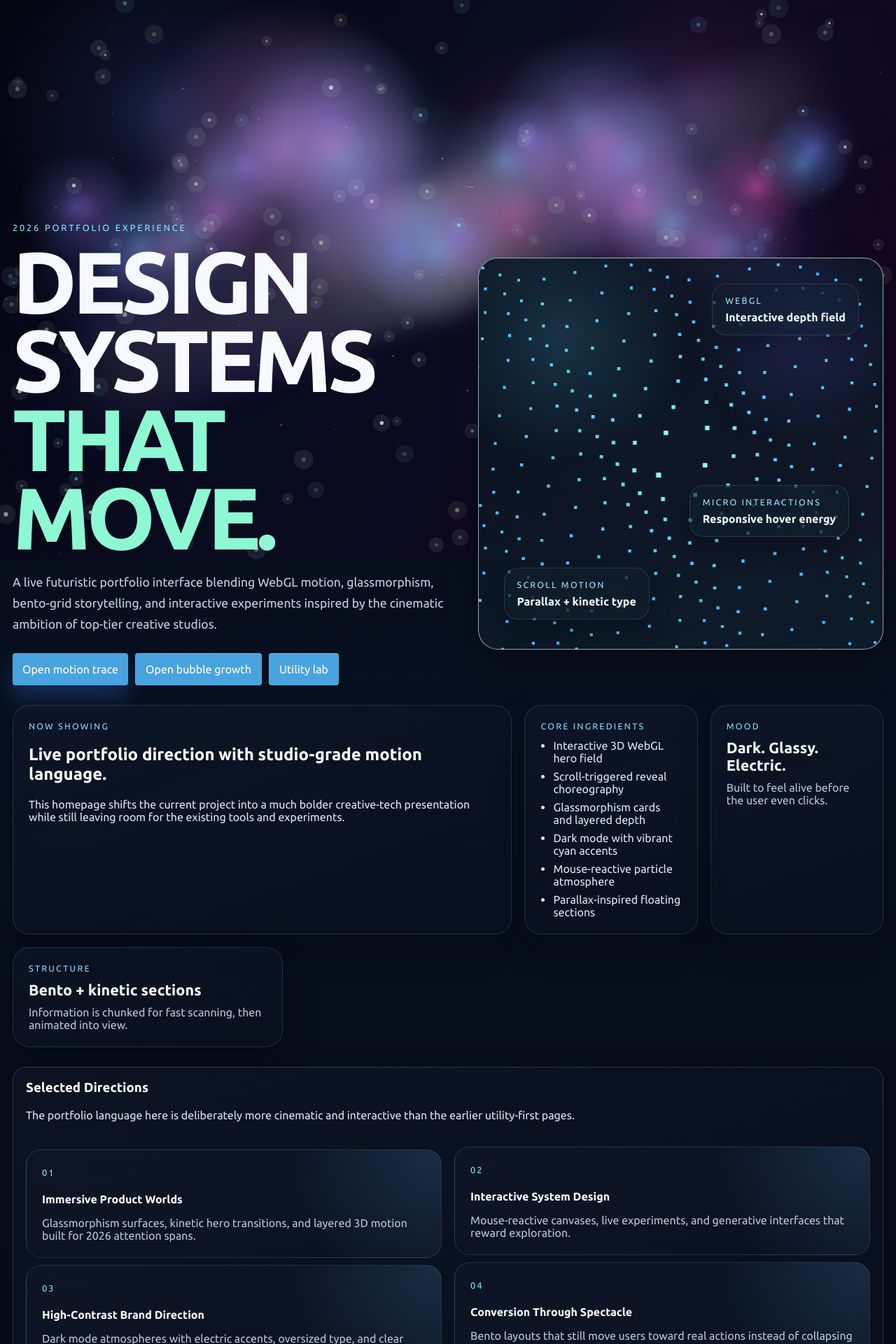
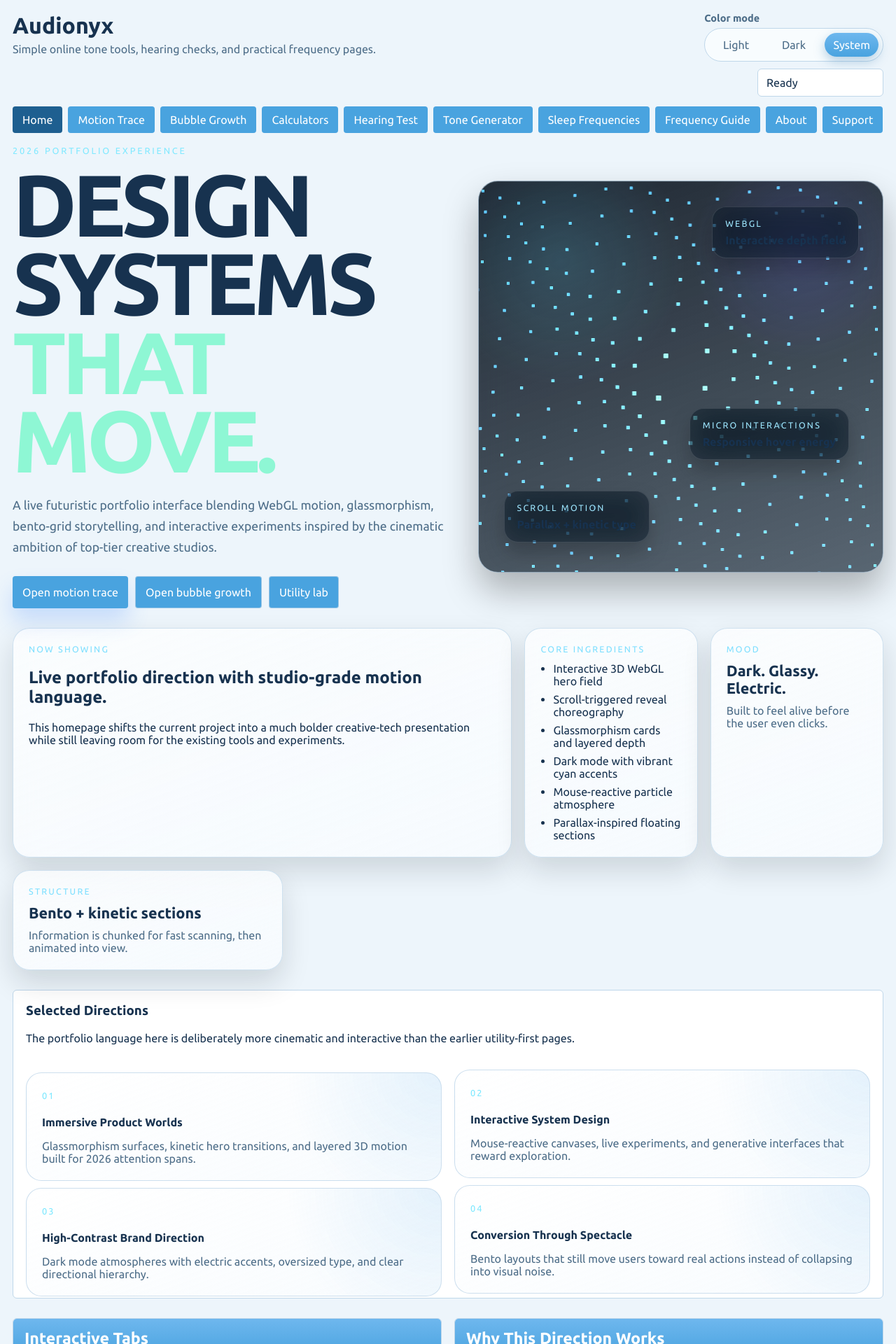
Before and after one commit to meruvav/Audionyx.org, a React (Vite) app: page / in a window 1280 px wide. Shown: the top 1920 px of the page at 70% size. Built offline with nearby package versions, Linux system fonts and the light colour scheme; no server answers.

Commit message:
Remove live galaxy background

```diff
--- a/src/pages/HomePage.jsx
+++ b/src/pages/HomePage.jsx
@@ -1,7 +1,6 @@
 import { useEffect, useState } from 'react';
 import { Link } from 'react-router-dom';
 import Panel from '../components/Panel';
-import ParticleOverlay from '../components/ParticleOverlay';
 import SeoBlock from '../components/SeoBlock';
 import WebGLHeroCanvas from '../components/WebGLHeroCanvas';
 
@@ -44,8 +43,6 @@ export default function HomePage() {
 
   return (
     <div className="portfolio-shell">
-      <ParticleOverlay />
-
       <section className="portfolio-hero" style={{ '--hero-shift': `${Math.min(scrollY * 0.12, 44)}px` }}>
         <div className="hero-copy">
           <p className="hero-kicker">2026 portfolio experience</p>
--- a/src/styles.css
+++ b/src/styles.css
@@ -29,16 +29,13 @@ html, body, #root { min-height: 100%; }
 body {
   margin: 0;
   font-family: 'Ubuntu', sans-serif;
-  background:
-    radial-gradient(circle at top, rgba(55, 93, 170, 0.18), transparent 28%),
-    radial-gradient(circle at 80% 20%, rgba(140, 76, 193, 0.16), transparent 22%),
-    linear-gradient(180deg, #030510, #07101f 45%, #040712 100%);
-  color: #edf5ff;
+  background: var(--bg);
+  color: var(--ink);
 }
 button, input, textarea, select {
   font: inherit;
 }
-a { color: #d7e8ff; }
+a { color: var(--blue-4); }
 button {
   border: none;
   cursor: pointer;
@@ -59,7 +56,7 @@ button {
   inset: 0;
   pointer-events: none;
   z-index: 0;
-  opacity: 1;
+  opacity: 0.82;
 }
 .site-shell {
   max-width: 1400px;
@@ -68,37 +65,20 @@ button {
   position: relative;
   z-index: 1;
 }
-.site-shell::before {
-  content: '';
-  position: fixed;
-  inset: 0;
-  background:
-    linear-gradient(180deg, rgba(3, 6, 16, 0.18), rgba(3, 6, 16, 0.38)),
-    radial-gradient(circle at 50% 18%, rgba(255, 255, 255, 0.04), transparent 32%);
-  pointer-events: none;
-  z-index: -1;
-}
 .site-header {
   display: flex;
   justify-content: space-between;
   align-items: flex-start;
   gap: 16px;
   margin-bottom: 14px;
-  padding: 18px 20px;
-  border: 1px solid rgba(198, 217, 244, 0.16);
-  border-radius: 24px;
-  background: linear-gradient(180deg, rgba(10, 18, 32, 0.78), rgba(11, 20, 35, 0.62));
-  box-shadow: 0 20px 42px rgba(2, 6, 14, 0.28);
-  backdrop-filter: blur(18px);
 }
 .site-header h1 {
   margin: 0;
   font-size: 2rem;
-  color: #f4f8ff;
 }
 .site-tagline {
   margin: 6px 0 0;
-  color: #b8c7dc;
+  color: var(--muted);
 }
 .header-controls {
   display: flex;
@@ -114,29 +94,28 @@ button {
 .theme-mode span {
   font-size: 0.9rem;
   font-weight: 700;
-  color: #afc0d9;
+  color: var(--muted);
 }
 .theme-mode-toggle {
   display: inline-grid;
   grid-template-columns: repeat(3, minmax(0, 1fr));
   gap: 6px;
   padding: 6px;
-  border: 1px solid rgba(186, 208, 240, 0.22);
+  border: 1px solid var(--border);
   border-radius: 999px;
-  background: rgba(9, 19, 34, 0.6);
-  backdrop-filter: blur(16px);
+  background: color-mix(in srgb, var(--soft) 84%, var(--panel) 16%);
 }
 .theme-toggle-btn {
   padding: 8px 12px;
   border-radius: 999px;
   background: transparent;
-  color: #b4c2d8;
+  color: var(--muted);
   border: none;
   transition: background 160ms ease, color 160ms ease, transform 160ms ease;
 }
 .theme-toggle-btn:hover {
-  background: rgba(84, 165, 255, 0.18);
-  color: #fff;
+  background: color-mix(in srgb, var(--blue-2) 18%, transparent);
+  color: var(--ink);
 }
 .theme-toggle-btn.active {
   background: linear-gradient(180deg, var(--blue-1), var(--blue-2));
@@ -144,25 +123,22 @@ button {
   box-shadow: 0 6px 16px color-mix(in srgb, var(--blue-3) 35%, transparent);
 }
 .status {
-  background: rgba(10, 20, 38, 0.64);
-  border: 1px solid rgba(186, 208, 240, 0.22);
+  background: var(--panel);
+  border: 1px solid var(--border);
   padding: 10px 12px;
-  border-radius: 16px;
+  border-radius: 6px;
   min-width: 180px;
-  color: #eef5ff;
-  backdrop-filter: blur(18px);
 }
 .visitor-count {
   margin-top: 22px;
   padding: 14px 16px;
-  border: 1px solid rgba(186, 208, 240, 0.2);
-  border-radius: 18px;
-  background: linear-gradient(180deg, rgba(16, 27, 48, 0.8), rgba(10, 18, 34, 0.72));
-  color: #b0c3dd;
-  backdrop-filter: blur(18px);
+  border: 1px solid var(--border);
+  border-radius: 6px;
+  background: linear-gradient(180deg, var(--soft), color-mix(in srgb, var(--soft) 70%, var(--panel) 30%));
+  color: var(--muted);
 }
 .visitor-count strong {
-  color: #f3f8ff;
+  color: var(--ink);
 }
 .portfolio-hero {
   position: relative;
@@ -201,7 +177,7 @@ button {
   margin: 22px 0 0;
   font-size: 1.1rem;
   line-height: 1.7;
-  color: #c4d2e6;
+  color: var(--muted);
 }
 .hero-cta-row {
   margin-top: 26px;
@@ -216,8 +192,8 @@ button {
   box-shadow: 0 18px 30px rgba(77, 144, 255, 0.24);
 }
 .hero-secondary {
-  background: rgba(13, 23, 38, 0.52);
-  border: 1px solid rgba(195, 215, 241, 0.2);
+  background: color-mix(in srgb, var(--panel) 62%, transparent);
+  border: 1px solid color-mix(in srgb, var(--border) 70%, transparent);
   backdrop-filter: blur(16px);
 }
 .hero-stage {
@@ -267,11 +243,11 @@ button {
 .bento-card {
   padding: 22px;
   border-radius: 24px;
-  border: 1px solid rgba(198, 217, 244, 0.14);
+  border: 1px solid color-mix(in srgb, var(--border) 75%, transparent);
   background:
-    linear-gradient(160deg, rgba(14, 23, 40, 0.72), rgba(11, 19, 34, 0.56));
+    linear-gradient(160deg, color-mix(in srgb, var(--panel) 72%, transparent), color-mix(in srgb, var(--soft) 88%, transparent));
   backdrop-filter: blur(18px);
-  box-shadow: 0 18px 40px rgba(4, 10, 18, 0.34);
+  box-shadow: 0 18px 40px rgba(8, 19, 31, 0.14);
   transition: transform 180ms ease, box-shadow 180ms ease, border-color 180ms ease;
 }
 .bento-card:hover,
@@ -302,7 +278,7 @@ button {
 .bento-card-stat span {
   display: block;
   margin-top: 10px;
-  color: #b9c7db;
+  color: var(--muted);
 }
 .portfolio-project-grid {
   display: grid;
@@ -312,12 +288,11 @@ button {
 .portfolio-project-card {
   padding: 22px;
   border-radius: 22px;
-  border: 1px solid rgba(198, 217, 244, 0.14);
+  border: 1px solid color-mix(in srgb, var(--border) 78%, transparent);
   background:
     radial-gradient(circle at top right, rgba(110, 183, 238, 0.16), transparent 36%),
-    linear-gradient(160deg, rgba(14, 23, 40, 0.74), rgba(11, 19, 34, 0.62));
+    linear-gradient(160deg, color-mix(in srgb, var(--panel) 72%, transparent), color-mix(in srgb, var(--soft) 88%, transparent));
   transition: transform 200ms ease, box-shadow 200ms ease, border-color 200ms ease;
-  backdrop-filter: blur(18px);
 }
 .portfolio-project-card span {
   color: #7ce8ff;
@@ -329,7 +304,7 @@ button {
   margin-bottom: 8px;
 }
 .portfolio-project-card p {
-  color: #b9c7db;
+  color: var(--muted);
   margin-bottom: 0;
 }
 .portfolio-panel-stack {
@@ -364,11 +339,10 @@ button {
   grid-template-columns: minmax(220px, 320px) 1fr;
   gap: 18px;
   align-items: center;
-  background: linear-gradient(135deg, rgba(12, 22, 38, 0.82), rgba(10, 18, 32, 0.66));
-  border: 1px solid rgba(198, 217, 244, 0.16);
-  border-radius: 18px;
+  background: linear-gradient(135deg, var(--panel), var(--soft));
+  border: 1px solid var(--border);
+  border-radius: 8px;
   overflow: hidden;
-  backdrop-filter: blur(18px);
 }
 .frequency-visual-copy {
   padding: 22px;
@@ -378,14 +352,14 @@ button {
   text-transform: uppercase;
   letter-spacing: 0.12em;
   font-size: 0.78rem;
-  color: #8fd7ff;
+  color: var(--blue-3);
 }
 .frequency-visual-copy h3 {
   margin: 0 0 10px;
 }
 .frequency-visual-copy p:last-child {
   margin-bottom: 0;
-  color: #b9c7db;
+  color: var(--muted);
 }
 .frequency-visual-frame {
   min-height: 320px;
@@ -419,11 +393,10 @@ button {
 }
 .calc-shell,
 .calc-intro-card {
-  background: linear-gradient(160deg, rgba(14, 23, 40, 0.74), rgba(11, 19, 34, 0.62));
-  border: 1px solid rgba(198, 217, 244, 0.16);
-  border-radius: 18px;
+  background: var(--panel);
+  border: 1px solid var(--border);
+  border-radius: 8px;
   overflow: hidden;
-  backdrop-filter: blur(18px);
 }
 .calc-shell {
   padding: 16px;
@@ -431,16 +404,16 @@ button {
 }
 .calc-display-wrap {
   padding: 14px;
-  border-radius: 14px;
-  background: linear-gradient(180deg, rgba(18, 31, 52, 0.84), rgba(12, 24, 42, 0.84));
-  border: 1px solid rgba(198, 217, 244, 0.16);
+  border-radius: 8px;
+  background: linear-gradient(180deg, color-mix(in srgb, var(--soft) 86%, var(--panel) 14%), var(--soft));
+  border: 1px solid var(--border);
   margin-bottom: 14px;
 }
 .calc-display-label {
   font-size: 0.8rem;
   text-transform: uppercase;
   letter-spacing: 0.12em;
-  color: #9eb7d8;
+  color: var(--muted);
   margin-bottom: 8px;
 }
 .calc-display {
@@ -459,20 +432,20 @@ button {
 }
 .calc-key {
   min-height: 50px;
-  border-radius: 12px;
-  border: 1px solid rgba(198, 217, 244, 0.14);
-  background: rgba(20, 34, 56, 0.74);
-  color: #eff6ff;
+  border-radius: 8px;
+  border: 1px solid var(--border);
+  background: var(--soft);
+  color: var(--ink);
   font-weight: 700;
 }
 .calc-key.action {
-  background: rgba(52, 122, 211, 0.42);
+  background: color-mix(in srgb, var(--blue-2) 16%, var(--soft));
 }
 .calc-key.number {
-  background: rgba(17, 29, 48, 0.88);
+  background: color-mix(in srgb, var(--panel) 65%, var(--soft) 35%);
 }
 .calc-key:hover {
-  background: rgba(77, 157, 255, 0.34);
+  background: color-mix(in srgb, var(--blue-1) 28%, var(--soft));
 }
 .calc-intro-card {
   padding: 20px;
@@ -538,30 +511,16 @@ button {
   gap: 8px;
   flex-wrap: wrap;
   margin-bottom: 18px;
-  padding: 10px 12px;
-  border: 1px solid rgba(198, 217, 244, 0.14);
-  border-radius: 22px;
-  background: rgba(7, 14, 27, 0.56);
-  box-shadow: 0 18px 38px rgba(2, 6, 14, 0.24);
-  backdrop-filter: blur(18px);
 }
 .marketing-link {
-  background: rgba(35, 108, 194, 0.9);
-  color: #f8fbff;
+  background: var(--blue-2);
+  color: white;
   padding: 10px 14px;
-  border-radius: 999px;
+  border-radius: 4px;
   text-decoration: none;
-  border: 1px solid rgba(198, 217, 244, 0.18);
-  backdrop-filter: blur(16px);
-  font-weight: 600;
-  letter-spacing: 0.01em;
-  box-shadow: inset 0 1px 0 rgba(255, 255, 255, 0.14);
 }
 .marketing-link.active,
-.marketing-link:hover {
-  background: rgba(92, 177, 255, 0.96);
-  color: #ffffff;
-}
+.marketing-link:hover { background: var(--blue-4); }
 .page-frame {
   display: grid;
   gap: 18px;
@@ -602,10 +561,9 @@ button {
 .info-card,
 .affiliate-card,
 .support-box {
-  background: linear-gradient(160deg, rgba(14, 23, 40, 0.74), rgba(11, 19, 34, 0.62));
-  border: 1px solid rgba(198, 217, 244, 0.16);
-  border-radius: 18px;
-  backdrop-filter: blur(18px);
+  background: var(--panel);
+  border: 1px solid var(--border);
+  border-radius: 6px;
 }
 .seo-block {
   padding: 18px;
@@ -635,10 +593,9 @@ button {
 input, textarea, select {
   width: 100%;
   padding: 10px 12px;
-  border: 1px solid rgba(198, 217, 244, 0.16);
-  border-radius: 12px;
-  background: rgba(15, 25, 42, 0.82);
-  color: #eef5ff;
+  border: 1px solid var(--border);
+  border-radius: 4px;
+  background: var(--soft);
 }
 .card-grid {
   display: grid;
@@ -653,7 +610,7 @@ input, textarea, select {
   padding: 16px;
 }
 .info-card p,
-.affiliate-card p { color: #b9c7db; }
+.affiliate-card p { color: var(--muted); }
 .table-like {
   display: grid;
   gap: 12px;
@@ -663,7 +620,7 @@ input, textarea, select {
   grid-template-columns: 220px 1fr;
   gap: 12px;
   padding: 10px 0;
-  border-bottom: 1px solid rgba(198, 217, 244, 0.12);
+  border-bottom: 1px solid var(--border);
 }
 .tools-layout {
   display: grid;
@@ -671,24 +628,23 @@ input, textarea, select {
   gap: 16px;
 }
 .sidebar {
-  background: linear-gradient(160deg, rgba(14, 23, 40, 0.84), rgba(11, 19, 34, 0.72));
+  background: #f5fbff;
   padding: 4px;
-  border: 1px solid rgba(198, 217, 244, 0.16);
-  border-radius: 18px;
+  border: 1px solid var(--border);
+  border-radius: 6px;
   height: fit-content;
-  backdrop-filter: blur(18px);
 }
 .nav-btn {
   width: 100%;
   margin: 2px 0;
   padding: 12px 10px;
   text-align: left;
-  background: rgba(27, 45, 74, 0.82);
-  color: #d8e4f4;
-  border-radius: 14px;
+  background: var(--blue-2);
+  color: white;
+  border-radius: 2px;
   position: relative;
 }
-.nav-btn.active, .nav-btn:hover { background: rgba(60, 134, 227, 0.68); }
+.nav-btn.active, .nav-btn:hover { background: var(--blue-3); }
 .badge {
   position: absolute;
   right: 8px;
@@ -718,18 +674,12 @@ input, textarea, select {
 .affiliate-tag {
   margin-top: 8px;
   font-size: 12px;
-  color: #9eb7d8;
+  color: var(--muted);
 }
 .paypal-form {
   margin-top: 12px;
 }
 ul { margin-top: 0; }
-h1, h2, h3, h4 {
-  color: #f6f9ff;
-}
-p, li {
-  color: #dbe7f8;
-}
 @media (max-width: 1024px) {
   .portfolio-hero,
   .portfolio-project-grid,
@@ -764,9 +714,6 @@ p, li {
     grid-template-columns: 1fr;
     display: grid;
   }
-  .site-header {
-    padding: 16px;
-  }
   .status {
     min-width: 0;
   }
```
